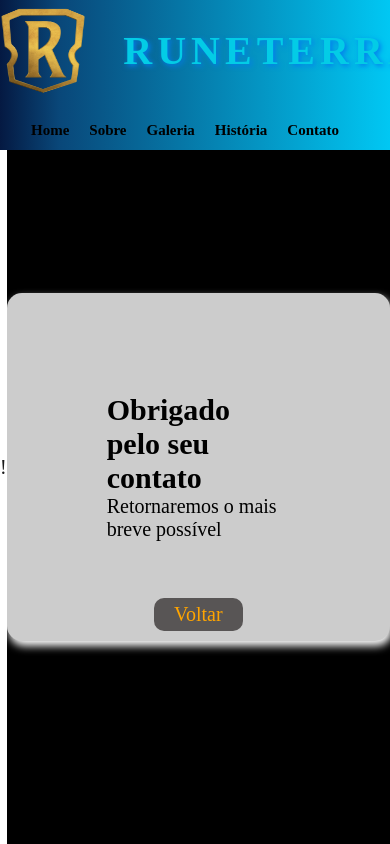
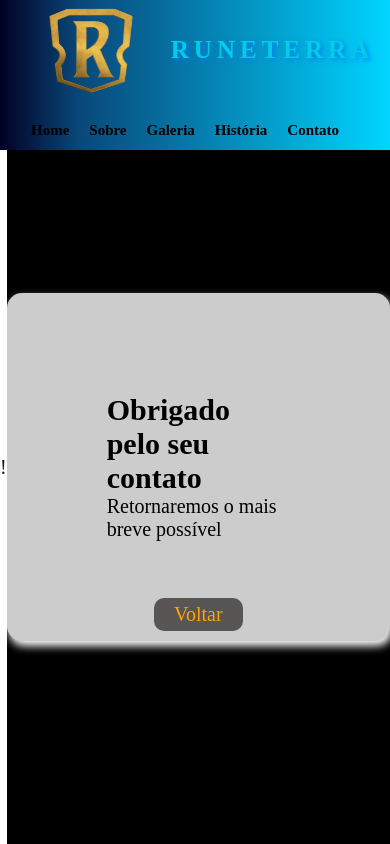
Before and after one commit to jhonatan-coder/ProjetoTeste, a plain HTML site: page obg.html in a window 390 px wide. Drawn offline with Linux system fonts and the light colour scheme.

Commit message:
Atualizar o responsive.css

```diff
--- a/src/css/responsive.css
+++ b/src/css/responsive.css
@@ -673,7 +673,7 @@
         margin: 10px;
         font-size: 1.5rem;
     }
-    .cabecalho .logo .titulo-logo {
+    .cabecalho .logo h1 {
         font-size: 2.5rem;
     }
     /*------------------PAGINA HOME---------------------*/
```
